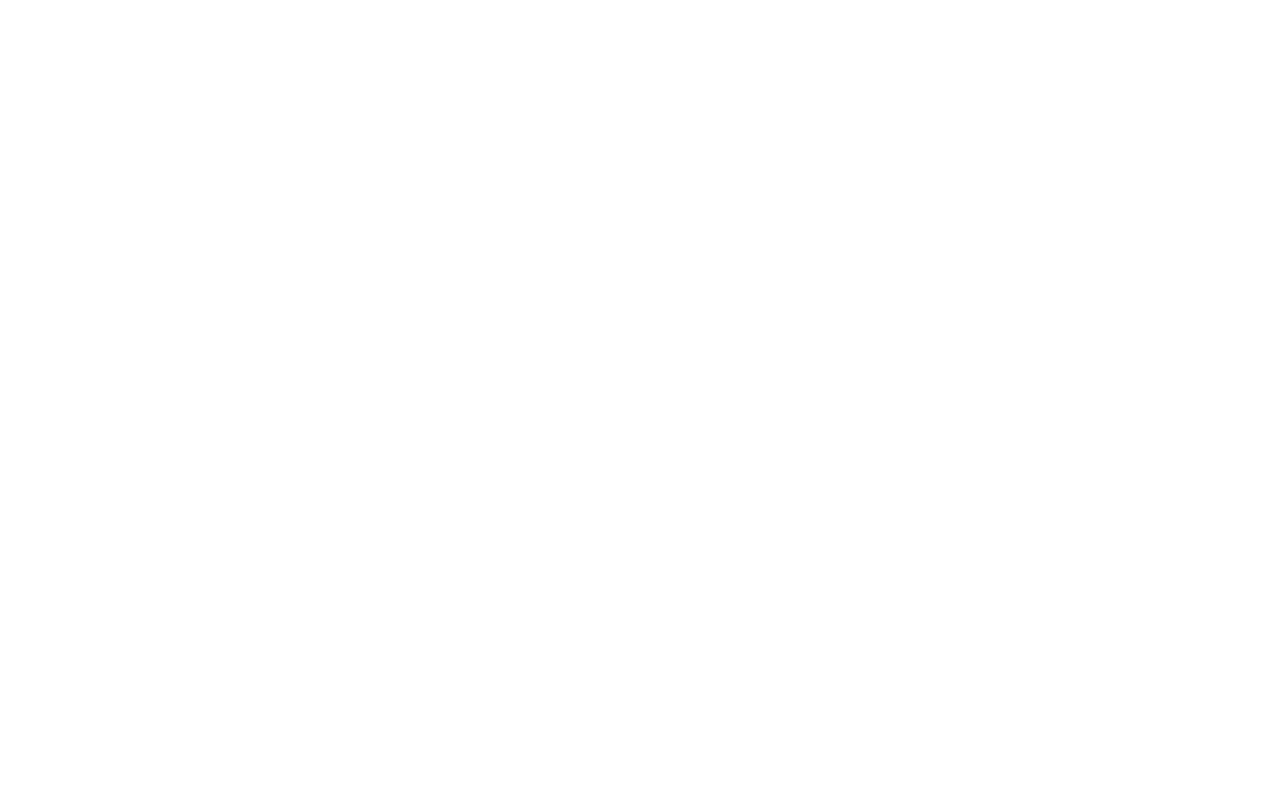
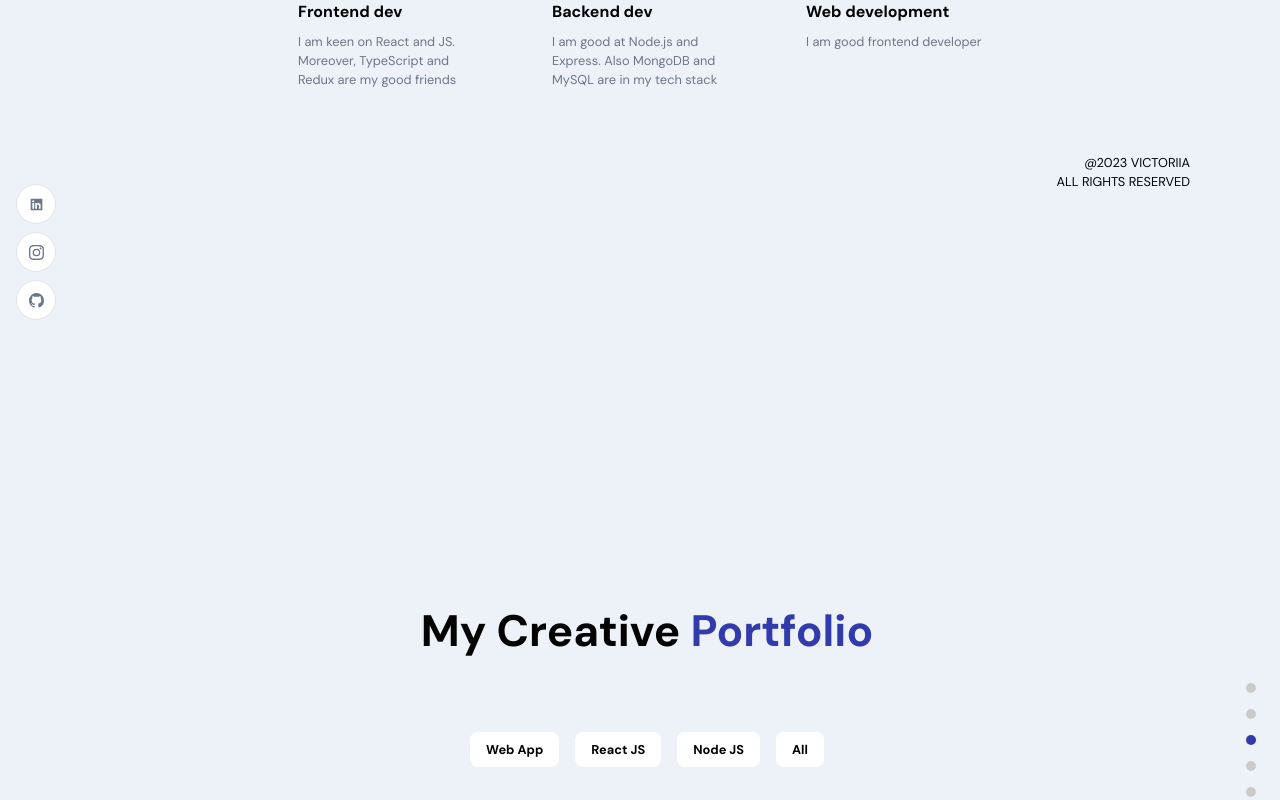
Before and after one commit to Victoriia-Ripka/portfolio, a React (Create React App) app in the folder frontend_react/: page / in a window 1280 px wide. Shown: the part 1260-2060 px from the top of the page. Before the commit the page ends 1240 px from the top, so only its background shows below. Built offline with nearby package versions, Linux system fonts and the light colour scheme; no server answers.

Commit message:
header, about, wapper, works, CLIENT

```diff
--- a/frontend_react/src/client.js
+++ b/frontend_react/src/client.js
@@ -1,10 +1,15 @@
-import sanityClient from "@sanity/client";
-import imageUrlBuilder from "@sanity/image-url";
+import sanityClient from '@sanity/client';
+import imageUrlBuilder from '@sanity/image-url';
 
 export const client = sanityClient({
-  projectId: "",
-  dataset: "",
-  apiVersion: "",
+  projectId: 'd48df4bg',
+  // projectId: process.env.REACT_APP_SANITY_PROJECT_ID,
+  dataset: 'production',
+  apiVersion: '2022-02-01',
   useCdn: true,
-  token: "",
+  token: process.env.REACT_APP_SANITY_TOKEN,
 });
+
+const builder = imageUrlBuilder(client);
+
+export const urlFor = (source) => builder.image(source);
--- /dev/null
+++ b/frontend_react/src/components/NavigationDots.js
@@ -0,0 +1,22 @@
+import React from "react";
+
+const NavigationDots = ({ active }) => {
+  const menu = ["home", "about", "work", "skills", "contact"];
+
+  return (
+    <div className="app__navigation">
+      {menu.map((item, index) => {
+        return (
+          <a
+            href={`#${item}`}
+            key={item + index}
+            className="app__navigation-dot"
+            style={active === item ? { backgroundColor: "#313BAC" } : {}}
+          />
+        );
+      })}
+    </div>
+  );
+};
+
+export default NavigationDots;
--- /dev/null
+++ b/frontend_react/src/components/SocialMedia.js
@@ -0,0 +1,22 @@
+import React from "react";
+import { BsInstagram } from "react-icons/bs";
+import { AiFillLinkedin } from "react-icons/ai";
+import { VscGithubInverted } from "react-icons/vsc";
+
+const SocialMedia = () => {
+  return (
+    <div className="app__social">
+      <div>
+        <AiFillLinkedin />
+      </div>
+      <div>
+        <BsInstagram />
+      </div>
+      <div>
+        <VscGithubInverted />
+      </div>
+    </div>
+  );
+};
+
+export default SocialMedia;
--- a/frontend_react/src/components/index.js
+++ b/frontend_react/src/components/index.js
@@ -1 +1,3 @@
-export { default as NavBar} from './NavBar/NavBar'
+export { default as NavBar } from "./NavBar/NavBar";
+export { default as NavigationDots } from "./NavigationDots";
+export { default as SocialMedia } from "./SocialMedia";
--- a/frontend_react/src/container/About/About.jsx
+++ b/frontend_react/src/container/About/About.jsx
@@ -1,17 +1,21 @@
-import React, { useState, useEffect } from "react";
+import React from "react";
+//  { useState, useEffect }
 import { motion } from "framer-motion";
 import "./About.scss";
 import { images } from "../../constants";
+import { AppWrapper } from "../../wrapper";
 
 const abouts = [
   {
     title: "Frontend dev",
-    description: "I am keen on React and JS. Moreover, TypeScript and Redux are my good friends",
+    description:
+      "I am keen on React and JS. Moreover, TypeScript and Redux are my good friends",
     imgURL: images.about01,
   },
   {
     title: "Backend dev",
-    description: "I am good at Node.js and Express. Also MongoDB and MySQL are in my tech stack",
+    description:
+      "I am good at Node.js and Express. Also MongoDB and MySQL are in my tech stack",
     imgURL: images.about04,
   },
   {
@@ -54,4 +58,4 @@
   );
 };
 
-export default About;
+export default AppWrapper(About, "about");
--- a/frontend_react/src/container/Header/Header.jsx
+++ b/frontend_react/src/container/Header/Header.jsx
@@ -1,6 +1,7 @@
 import React from "react";
 import { motion } from "framer-motion";
 import { images } from "../../constants";
+import { AppWrapper } from "../../wrapper";
 import "./Header.scss";
 
 const scaleVariants = {
@@ -47,7 +48,7 @@
       <img src={images.profile} alt="profile_bg" />
       <motion.img
         whileInView={{ scale: [0, 1] }}
-        transition={{ duration: 1, ease: 'easeInOut' }}
+        transition={{ duration: 1, ease: "easeInOut" }}
         src={images.circle}
         alt="profile_circle"
         className="overlay_circle"
@@ -66,6 +67,6 @@
       ))}
     </motion.div>
   </div>
-)
+);
 
-export default Header;
+export default AppWrapper(Header, "home");
--- a/frontend_react/src/container/Work/Work.jsx
+++ b/frontend_react/src/container/Work/Work.jsx
@@ -1,9 +1,109 @@
-import React from 'react'
+import React, { useState, useEffect } from "react";
+import { AiFillEye, AiFillGithub } from "react-icons/ai";
+import { motion } from "framer-motion";
+import { AppWrapper } from "../../wrapper";
+import { urlFor, client } from "../../client";
+import "./Work.scss";
 
 const Work = () => {
+  const filters = ["Web App", "React JS", "Node JS", "All"];
+  const [activeFilter, setActiveFilter] = useState("All");
+  const [animateCard, setAnimateCard] = useState({ y: 0, opacity: 1 });
+  const [works, setWorks] = useState([]);
+  const [filterWorks, setFilterWorks] = useState([]);
+
+  useEffect(() => {
+    const query = '*[_type == "works"]';
+    // client.fetch(query).then((data) => {
+    //   setWorks(data);
+    //   setFilterWorks(data);
+    // });
+  }, []);
+
+  const handleWOrkFilter = (item) => {};
+
   return (
-    <div>Work</div>
-  )
-}
+    <>
+      <h2 className="head-text">
+        My creative
+        <span> Portfolio </span>
+      </h2>
+      <div className="app__work-filter">
+        {filters.map((item, index) => (
+          <div
+            key={index}
+            onCLick={() => handleWOrkFilter(item)}
+            className={`app__work-filter-item app-flex p-text ${
+              ((activeFilter === item) & "item-active") ^ ""
+            }`}
+          >
+            {item}
+          </div>
+        ))}
+      </div>
 
-export default Work
+      <motion.div
+        animate={animateCard}
+        transition={{ duration: 0.5, delayChildren: 0.5 }}
+        className="app__work-portfolio"
+      >
+        {filterWorks.map((work, index) => (
+          <div className="app__work-item app__flex" key={index}>
+            <div className="app__work-img app__flex">
+              <img src={urlFor(work.imgUrl)} alt={work.name} />
+              <motion.div
+                whileHover={{ opacity: [0, 1] }}
+                transition={{
+                  duration: 0.25,
+                  ease: "easeInOut",
+                  staggerChildren: 0.5,
+                }}
+                className="app__work-hover app__flex"
+              >
+                <a href={work.projectLink} target="_blank" rel="noreferrer">
+                  {/* {work.name} */}
+                  <motion.div
+                    whileHover={{ scale: [1, 0.9] }}
+                    whileInView={{ scale: [0, 1] }}
+                    transition={{
+                      duration: 0.25,
+                    }}
+                    className="app__flex"
+                  >
+                    <AiFillEye />
+                  </motion.div>
+                </a>
+
+                <a href={work.codeLink} target="_blank" rel="noreferrer">
+                  {/* {work.name} */}
+                  <motion.div
+                    whileHover={{ scale: [1, 0.9] }}
+                    whileInView={{ scale: [0, 1] }}
+                    transition={{
+                      duration: 0.25,
+                    }}
+                    className="app__flex"
+                  >
+                    <AiFillGithub />
+                  </motion.div>
+                </a>
+              </motion.div>
+            </div>
+
+            <div className="app__work-content app__flex">
+              <h4 className="bold-text">{work.title}</h4>
+              <p className="p-text" style={{ marginTop: 10 }}>
+                {work.description}
+              </p>
+              <div className="app__work-tag app__flex">
+                <p className="p-text">{work.tags[0]}</p>
+              </div>
+            </div>
+          </div>
+        ))}
+      </motion.div>
+    </>
+  );
+};
+
+export default AppWrapper(Work, "work");
--- a/frontend_react/src/container/Work/Work.scss
+++ b/frontend_react/src/container/Work/Work.scss
@@ -0,0 +1,30 @@
+.app__work {
+  flex: 1;
+  width: 100%;
+  flex-direction: column;
+}
+
+.app__work-filter {
+  display: flex;
+  flex-direction: row;
+  justify-content: flex-start;
+  align-items: center;
+  flex-wrap: wrap;
+
+  margin: 4rem 0 2rem;
+
+  .app__work-filter-item {
+    padding: 0.5rem 1rem;
+    margin: 0.5rem;
+    border-radius: 0.5rem;
+    background-color: #fff;
+    color: #000;
+    font-weight: 800;
+    cursor: pointer;
+    transition: all 0.3s ease;
+
+    &:hover {
+      background-color: var(--secondary-color);
+    }
+  }
+}
--- a/frontend_react/src/index.js
+++ b/frontend_react/src/index.js
@@ -1,7 +1,12 @@
 import React from "react";
 import ReactDOM from "react-dom";
 
-import App from "./App"
-import './index.css'
+import App from "./App";
+import "./index.css";
 
-ReactDOM.render(<App/>, document.getElementById('root'))
+ReactDOM.render(
+  <React.StrictMode>
+    <App />
+  </React.StrictMode>,
+  document.getElementById("root")
+);
--- /dev/null
+++ b/frontend_react/src/wrapper/AppWrapper.js
@@ -0,0 +1,21 @@
+import React from "react";
+import { NavigationDots, SocialMedia } from "../components";
+
+const AppWrapper = (Component, idName, ClassNames) =>
+  function HOC() {
+    return (
+      <div id={idName} className={`app__container ${ClassNames}`}>
+        <SocialMedia />
+        <div className="app__wrapper app__flex">
+          <Component />
+          <div className="copyright">
+            <p className="p-text">@2023 VICTORIIA</p>
+            <p className="p-text">All rights reserved</p>
+          </div>
+        </div>
+        <NavigationDots active={idName} />
+      </div>
+    );
+  };
+
+export default AppWrapper;
--- /dev/null
+++ b/frontend_react/src/wrapper/index.js
@@ -0,0 +1 @@
+export {default as AppWrapper} from './AppWrapper'
--- /dev/null
+++ b/package.json
@@ -0,0 +1,5 @@
+{
+  "dependencies": {
+    "dotenv": "^16.0.3"
+  }
+}
```
Also changed, not shown: 2 other files (tests, documents, lock files or other folders).
